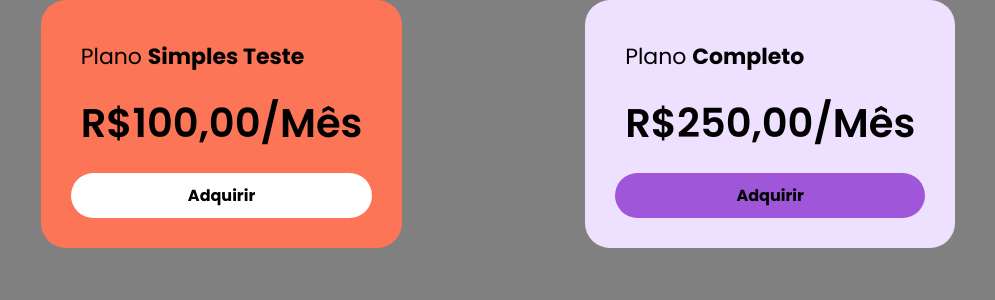
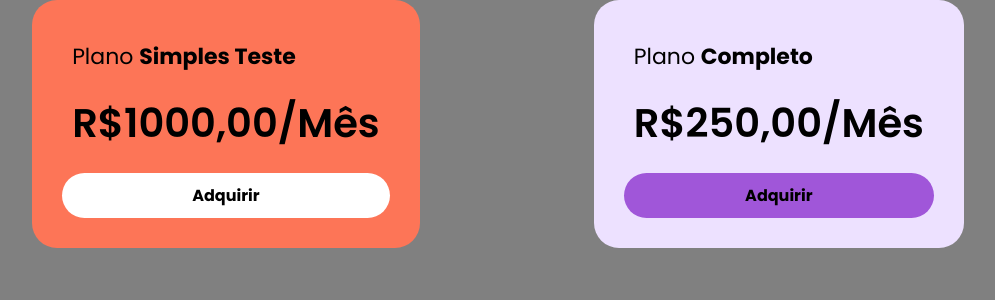
Before and after one commit to EuclydesUchoas/curso-angular, an Angular app in the folder projeto-components/: page / in a window 1280 px wide. Shown: the top 300 px of the page, without its empty margins (142-1137 px from the left). Built offline with nearby package versions, Linux system fonts and the light colour scheme.

Commit message:
feat: Estudando @Output

```diff
--- a/projeto-components/src/app/app.component.html
+++ b/projeto-components/src/app/app.component.html
@@ -1,5 +1,5 @@
 <div class="cards-container">
-  <app-card planType="Simples Teste" [planPriceAlias]="100"></app-card>
+  <app-card planType="Simples Teste" [planPriceAlias]="1000"></app-card>
 
   <app-card-roxo></app-card-roxo>
 </div>
--- a/projeto-components/src/app/card-button/card-button.component.html
+++ b/projeto-components/src/app/card-button/card-button.component.html
@@ -1 +1 @@
-<div class="card-button">Adquirir</div>
+<div class="card-button" (click)="onButtonClick()">Adquirir</div>
--- a/projeto-components/src/app/card-button/card-button.component.ts
+++ b/projeto-components/src/app/card-button/card-button.component.ts
@@ -1,14 +1,18 @@
-import { Component } from '@angular/core';
+import { Component, EventEmitter, Output } from '@angular/core';
 
 @Component({
   selector: 'app-card-button',
   standalone: false,
-  // templateUrl: './card-button.component.html',
-  template: `
-    <div class="card-button">Adquirir</div>
-  `,
+  templateUrl: './card-button.component.html',
   styleUrl: './card-button.component.scss'
 })
 export class CardButtonComponent {
+  propTest: boolean = false;
+  @Output('buttonClick') buttonClickEmitter = new EventEmitter<boolean>();
 
+  onButtonClick() {
+    console.log('onButtonClick');
+
+    this.buttonClickEmitter.emit(this.propTest);
+  }
 }
--- a/projeto-components/src/app/card/card.component.html
+++ b/projeto-components/src/app/card/card.component.html
@@ -1,5 +1,6 @@
 <div class="card">
     <div class="card__plan card__item">Plano <b>{{ planType }}</b></div>
     <div class="card__price card__item">R${{ planPrice }},00/Mês</div>
-    <app-card-button></app-card-button>
+
+    <app-card-button (buttonClick)="buttonClicked($event)"></app-card-button>
 </div>
--- a/projeto-components/src/app/card/card.component.ts
+++ b/projeto-components/src/app/card/card.component.ts
@@ -10,4 +10,8 @@ import { Component, Input, ViewEncapsulation } from '@angular/core';
 export class CardComponent {
   @Input('planType') planType: string = '';
   @Input({ required: true, alias: 'planPriceAlias' }) planPrice: number = 0;
+
+  buttonClicked(valueEmitted: boolean) {
+    console.log('buttonClicked', valueEmitted);
+  }
 }
```
